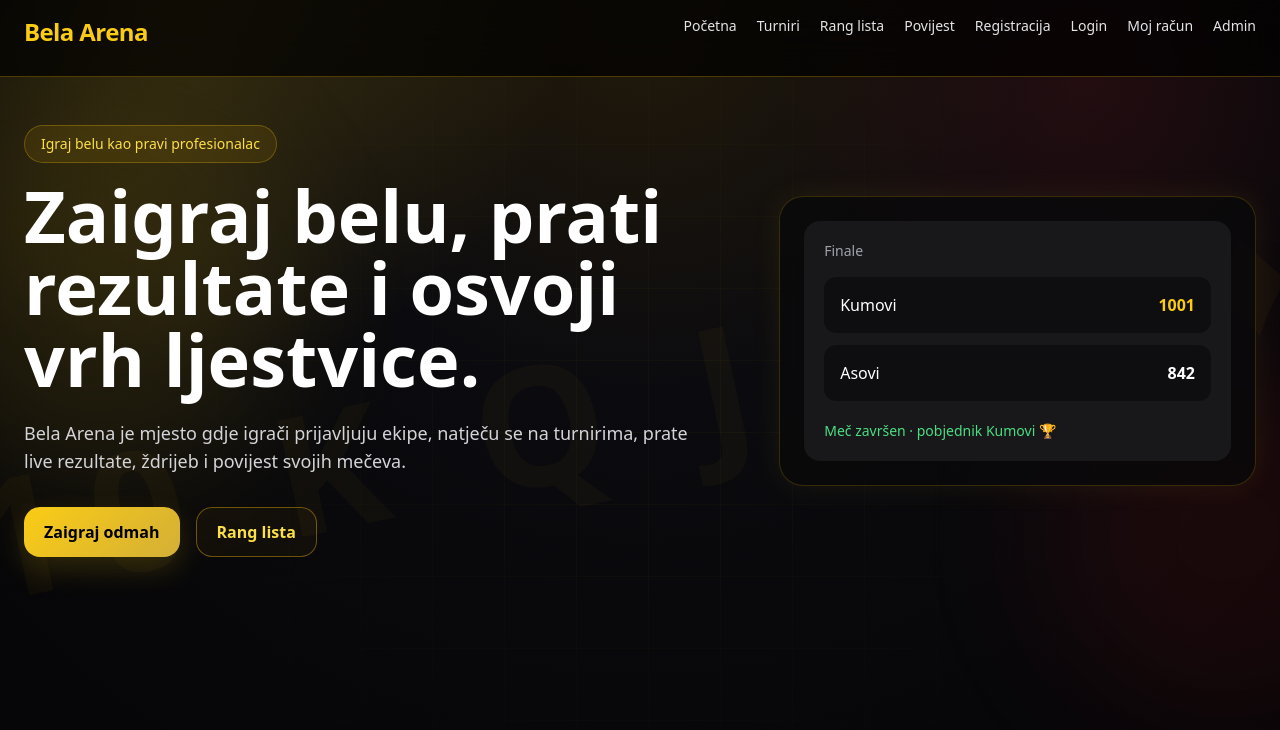
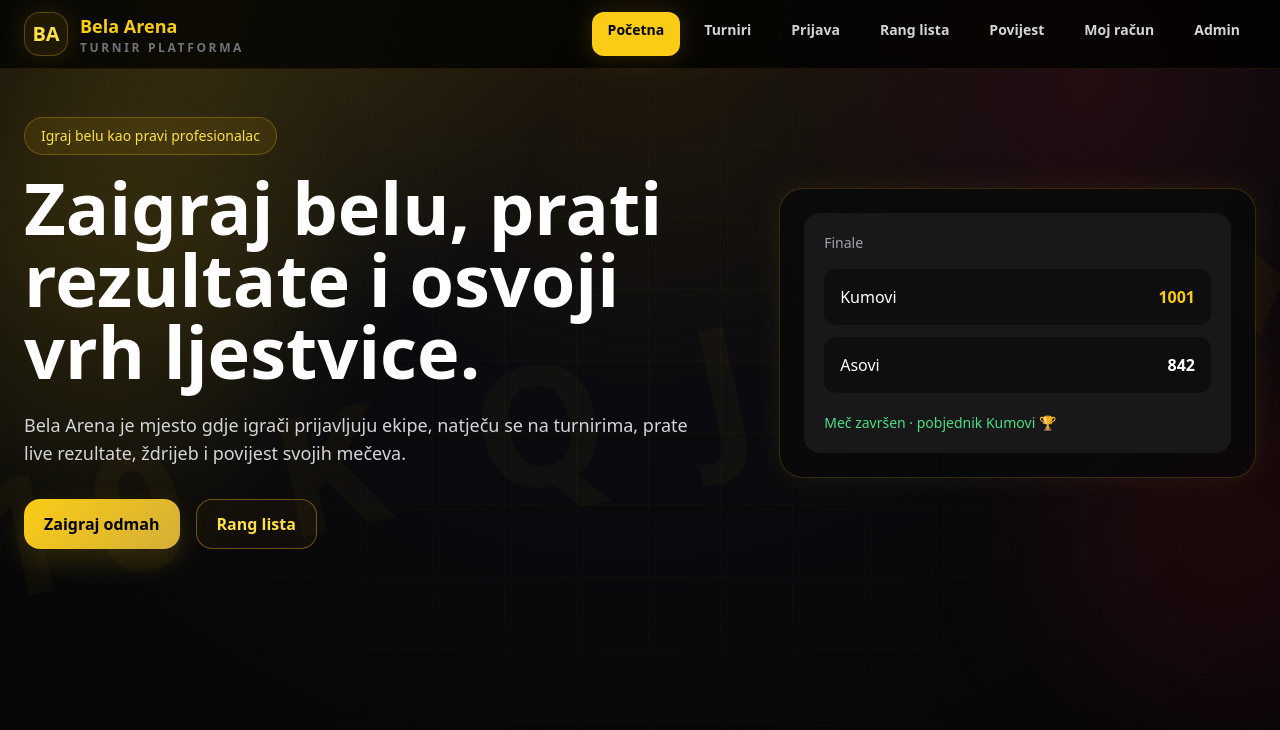
Before and after one commit to Gabikadabra/bela-arena, a Next.js app: page / in a window 1280 px wide. Shown: the top 730 px of the page. Built offline with nearby package versions, Linux system fonts and the light colour scheme.

Commit message:
mobile responsive update

```diff
--- a/app/globals.css
+++ b/app/globals.css
@@ -515,3 +515,10 @@ button, a, input, select, textarea {
     font-size: 2.25rem;
   }
 }
+
+@media (max-width: 1024px) {
+  header + main .page:first-child,
+  header + main.page {
+    padding-top: 1.5rem;
+  }
+}
--- a/components/Nav.tsx
+++ b/components/Nav.tsx
@@ -1,24 +1,108 @@
+"use client";
+
+import Link from "next/link";
+import { usePathname } from "next/navigation";
+import { useState } from "react";
+
+const navLinks = [
+  { href: "/", label: "Početna" },
+  { href: "/turniri", label: "Turniri" },
+  { href: "/prijava", label: "Prijava" },
+  { href: "/rang-lista", label: "Rang lista" },
+  { href: "/povijest", label: "Povijest" },
+  { href: "/moj-racun", label: "Moj račun" },
+  { href: "/admin", label: "Admin" }
+];
+
 export default function Nav() {
-  const links = [
-    ["/", "Početna"],
-    ["/turniri", "Turniri"],
-    ["/rang-lista", "Rang lista"],
-    ["/povijest", "Povijest"],
-    ["/registracija", "Registracija"],
-    ["/login", "Login"],
-    ["/moj-racun", "Moj račun"],
-    ["/admin", "Admin"]
+  const pathname = usePathname();
+  const [open, setOpen] = useState(false);
 
-  ];
+  function isActive(href: string) {
+    if (href === "/") return pathname === "/";
+    return pathname === href || pathname.startsWith(href + "/");
+  }
 
   return (
-    <nav className="sticky top-0 z-50 border-b border-yellow-500/30 bg-black/70 backdrop-blur-xl">
-      <div className="mx-auto flex max-w-7xl items-center justify-between px-6 py-4">
-        <a href="/" className="text-2xl font-black tracking-tight text-yellow-400">Bela Arena</a>
-        <div className="hidden gap-5 text-sm text-zinc-200 md:flex">
-          {links.map(([href, label]) => <a key={href} href={href} className="transition hover:text-yellow-400">{label}</a>)}
+    <header className="sticky top-0 z-50 border-b border-yellow-500/10 bg-black/75 backdrop-blur-xl">
+      <nav className="mx-auto flex max-w-7xl items-center justify-between px-4 py-3 sm:px-6">
+        <Link href="/" className="group flex items-center gap-3" onClick={() => setOpen(false)}>
+          <div className="flex h-11 w-11 items-center justify-center rounded-2xl border border-yellow-500/30 bg-yellow-500/10 text-xl font-black text-yellow-300 shadow-[0_0_25px_rgba(250,204,21,0.12)] transition group-hover:scale-105">
+            BA
+          </div>
+
+          <div className="leading-tight">
+            <p className="text-lg font-black text-yellow-400">Bela Arena</p>
+            <p className="hidden text-xs font-bold uppercase tracking-[0.22em] text-zinc-500 sm:block">
+              Turnir platforma
+            </p>
+          </div>
+        </Link>
+
+        <div className="hidden items-center gap-2 lg:flex">
+          {navLinks.map((link) => (
+            <Link
+              key={link.href}
+              href={link.href}
+              className={`rounded-xl px-4 py-2 text-sm font-black transition ${
+                isActive(link.href)
+                  ? "bg-yellow-400 text-black shadow-[0_0_24px_rgba(250,204,21,0.16)]"
+                  : "text-zinc-300 hover:bg-yellow-500/10 hover:text-yellow-300"
+              }`}
+            >
+              {link.label}
+            </Link>
+          ))}
         </div>
-      </div>
-    </nav>
-  )
+
+        <button
+          type="button"
+          onClick={() => setOpen((value) => !value)}
+          className="inline-flex h-11 w-11 items-center justify-center rounded-2xl border border-yellow-500/30 bg-yellow-500/10 text-yellow-300 transition hover:bg-yellow-500/20 lg:hidden"
+          aria-label={open ? "Zatvori meni" : "Otvori meni"}
+          aria-expanded={open}
+        >
+          <span className="relative h-5 w-6">
+            <span
+              className={`absolute left-0 top-0 h-0.5 w-6 rounded-full bg-current transition ${
+                open ? "translate-y-2 rotate-45" : ""
+              }`}
+            />
+            <span
+              className={`absolute left-0 top-2 h-0.5 w-6 rounded-full bg-current transition ${
+                open ? "opacity-0" : ""
+              }`}
+            />
+            <span
+              className={`absolute left-0 top-4 h-0.5 w-6 rounded-full bg-current transition ${
+                open ? "-translate-y-2 -rotate-45" : ""
+              }`}
+            />
+          </span>
+        </button>
+      </nav>
+
+      {open && (
+        <div className="border-t border-yellow-500/10 bg-zinc-950/98 px-4 pb-5 pt-3 shadow-2xl lg:hidden">
+          <div className="mx-auto grid max-w-7xl gap-2">
+            {navLinks.map((link) => (
+              <Link
+                key={link.href}
+                href={link.href}
+                onClick={() => setOpen(false)}
+                className={`flex items-center justify-between rounded-2xl border px-4 py-4 text-base font-black transition ${
+                  isActive(link.href)
+                    ? "border-yellow-400/50 bg-yellow-400 text-black"
+                    : "border-white/10 bg-black/30 text-zinc-200 hover:border-yellow-500/30 hover:bg-yellow-500/10 hover:text-yellow-300"
+                }`}
+              >
+                <span>{link.label}</span>
+                <span className="text-lg">›</span>
+              </Link>
+            ))}
+          </div>
+        </div>
+      )}
+    </header>
+  );
 }
```
